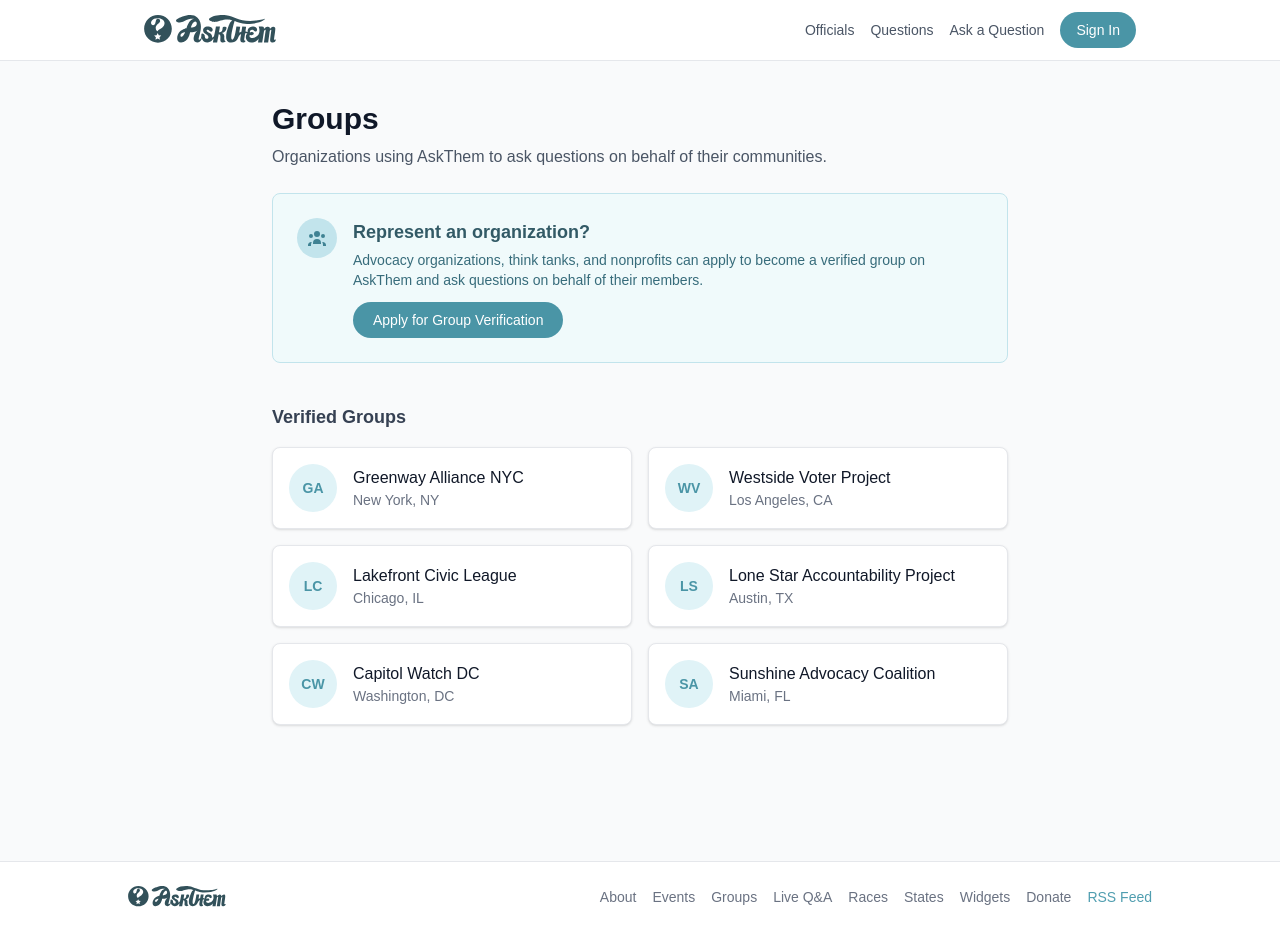
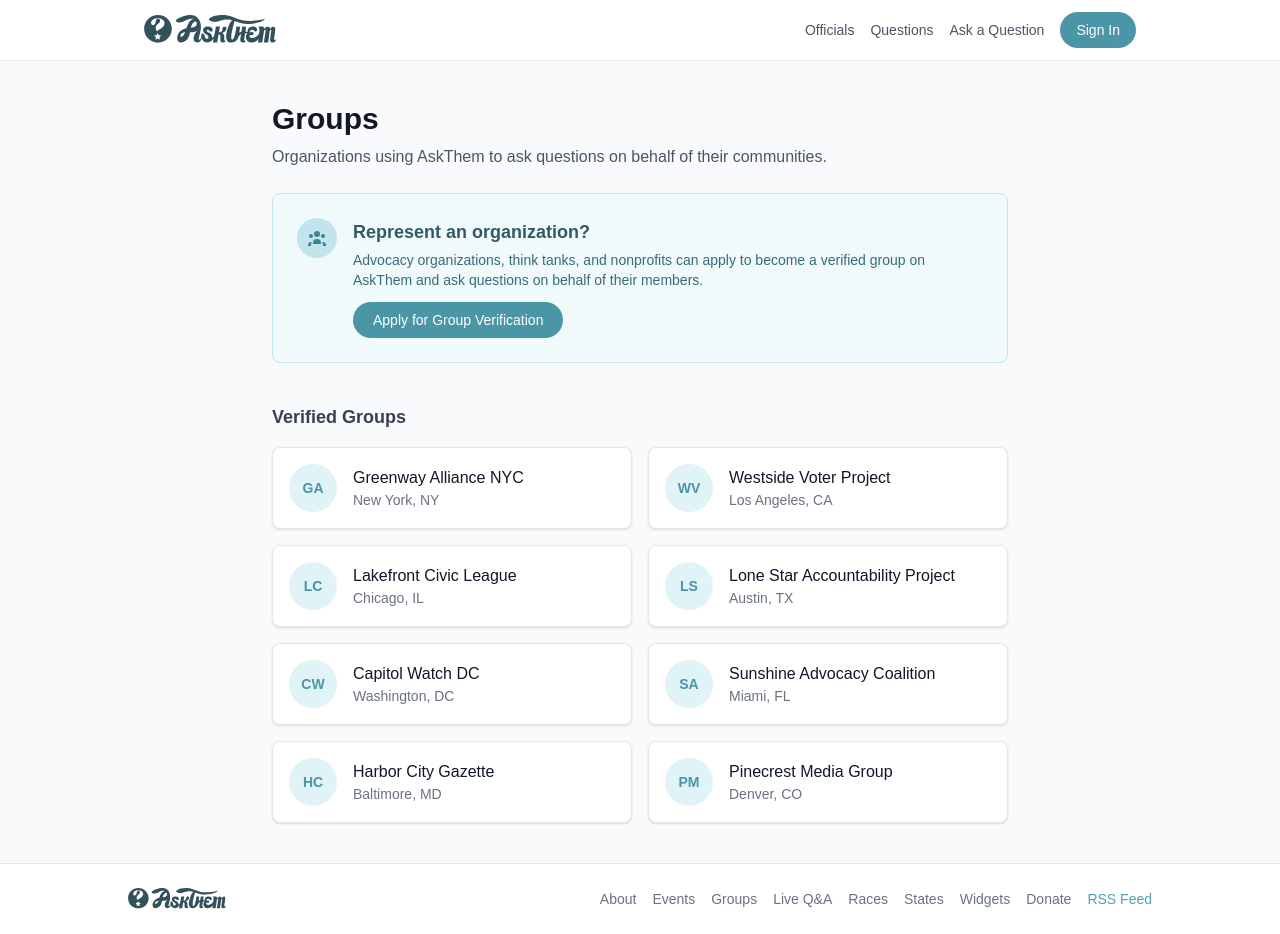
Before and after one commit to opengovernment/askthem, a Next.js app: page /groups in a window 1280 px wide. Built offline with nearby package versions, Linux system fonts and the light colour scheme; no server answers; the database is empty.

Commit message:
Add sample newspaper and media company to dummy groups
https://claude.ai/code/session_01VrJLtmPXsg8gKL8WxYDYjn

```diff
--- a/src/app/groups/page.tsx
+++ b/src/app/groups/page.tsx
@@ -14,6 +14,8 @@ const DUMMY_GROUPS = [
   { slug: "lone-star-accountability", name: "Lone Star Accountability Project", city: "Austin", state: "TX" },
   { slug: "capitol-watch-dc", name: "Capitol Watch DC", city: "Washington", state: "DC" },
   { slug: "sunshine-advocacy-coalition", name: "Sunshine Advocacy Coalition", city: "Miami", state: "FL" },
+  { slug: "harbor-city-gazette", name: "Harbor City Gazette", city: "Baltimore", state: "MD" },
+  { slug: "pinecrest-media-group", name: "Pinecrest Media Group", city: "Denver", state: "CO" },
 ];
 
 export default function GroupsPage() {
```
